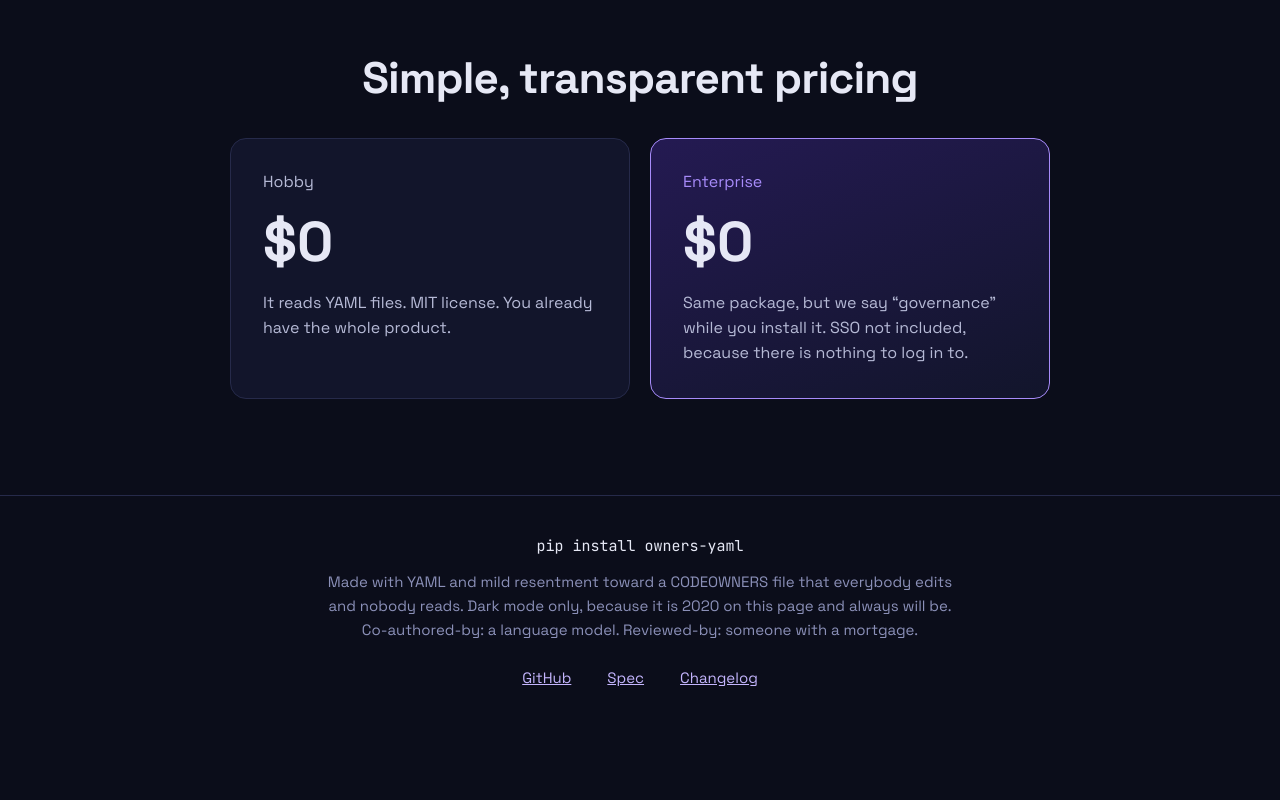
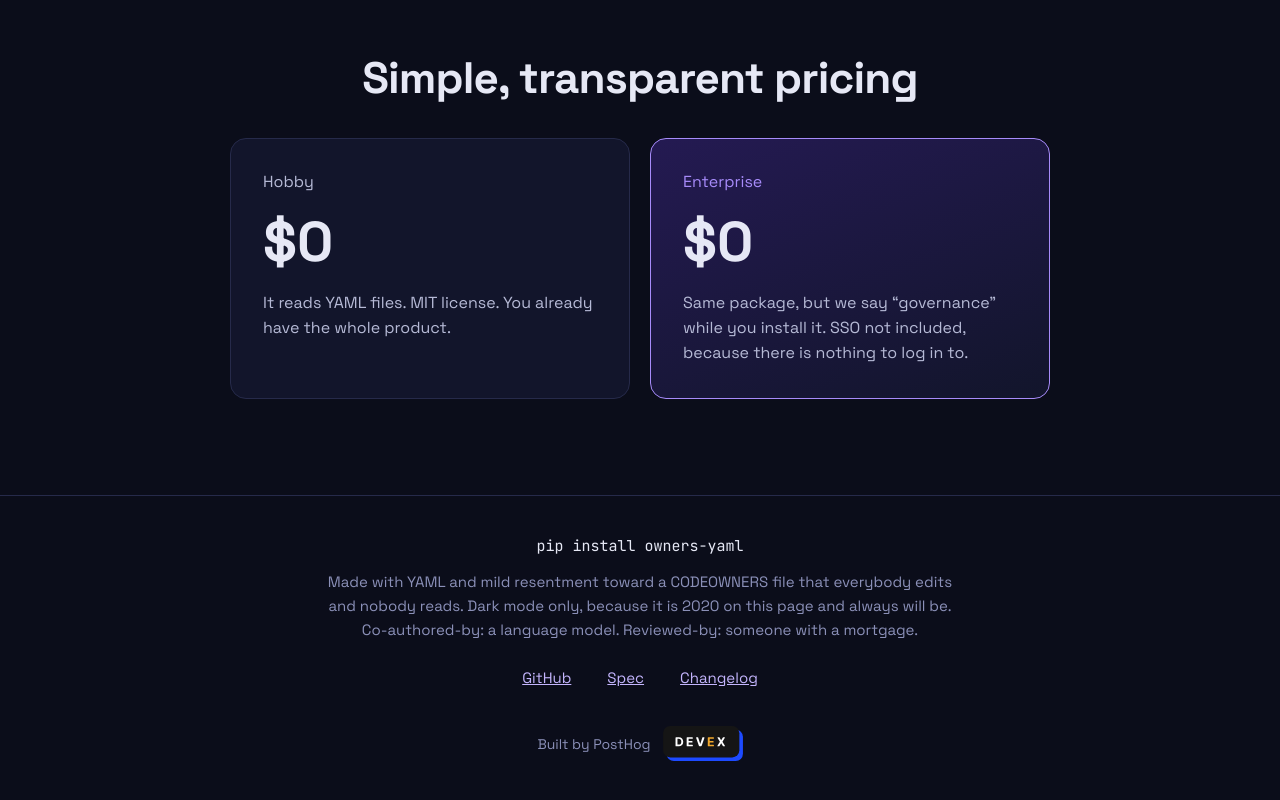
Before and after one commit to PostHog/owners-yaml-website, a plain HTML site: page index.html in a window 1280 px wide. Shown: the part 7909-8709 px from the top of the page. Before the commit the page ends 8665 px from the top, so only its background shows below. Drawn offline with Linux system fonts and the light colour scheme.

Commit message:
feat: add the DevEx wordmark to the footer
The page is a DevEx surface, and the team marks every one with its
wordmark. The SVG is the brand master copied unchanged, with text
already outlined, so it renders without the Open Runde font.

```diff
--- a/index.html
+++ b/index.html
@@ -527,6 +527,7 @@ resolver.map(["billing/api/invoices.py", "web/app.ts"])</pre>
 <a href="https://github.com/PostHog/posthog/blob/master/packages/owners-yaml/SPEC.md" style="display: inline-flex; align-items: center; min-height: 44px; padding: 0 6px;">Spec</a>
 <a href="https://github.com/PostHog/posthog/blob/master/packages/owners-yaml/CHANGELOG.md" style="display: inline-flex; align-items: center; min-height: 44px; padding: 0 6px;">Changelog</a>
 </div>
+<a href="https://posthog.com/teams/developer-experience" style="display: inline-flex; align-items: center; gap: 12px; min-height: 44px; margin-top: 8px; color: #8b90b8; text-decoration: none; font-size: 14px;">Built by PostHog <img src="devex-wordmark.svg" alt="DevEx" width="80" height="35" style="display: block;"></a>
 </footer>
 
 </div>
```
Also changed, not shown: devex-wordmark.svg (added).
